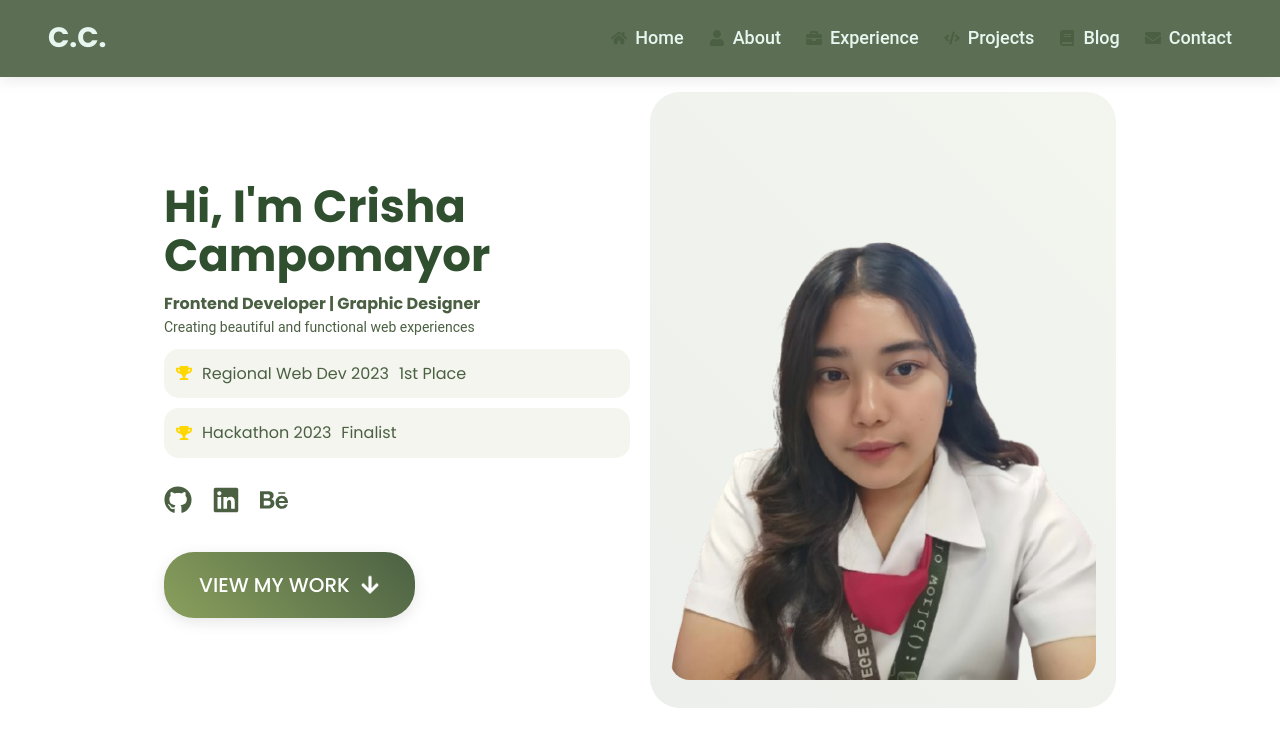
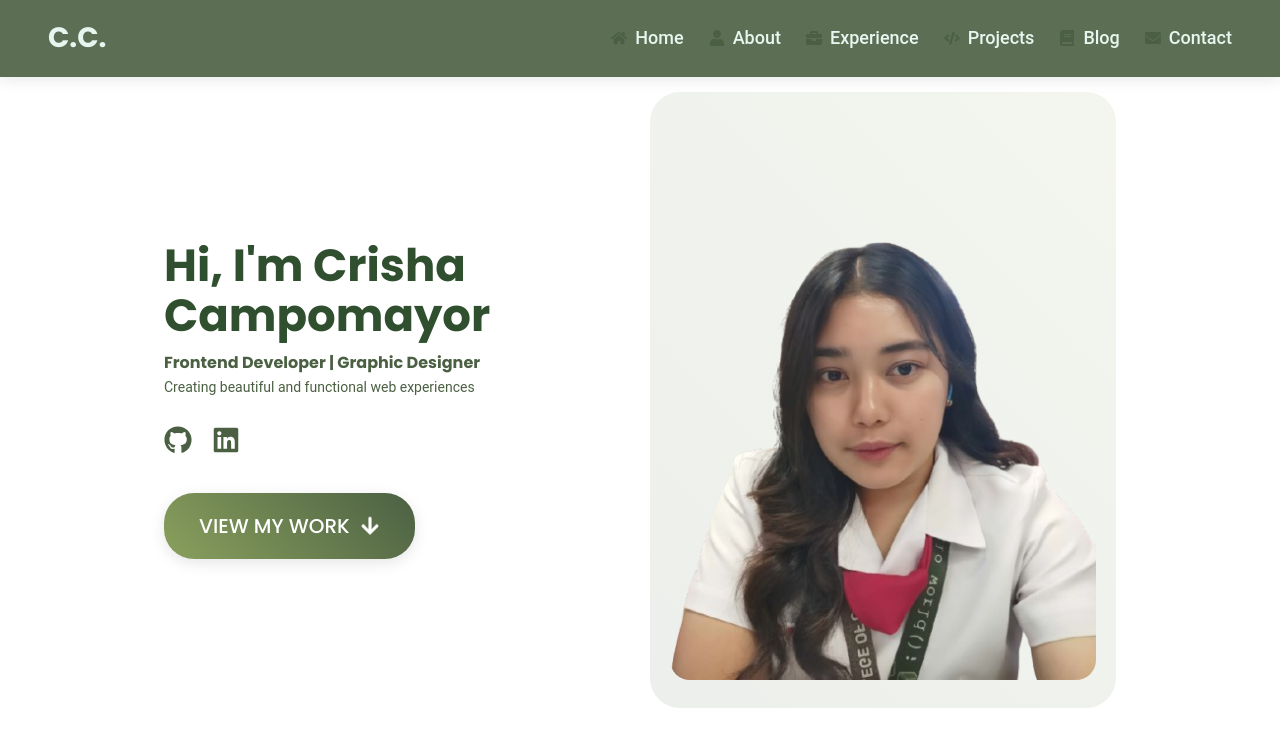
Before and after one commit to Iszha/portfolio-react, a React (Vite) app: page / in a window 1280 px wide. Shown: the top 746 px of the page. Built offline with nearby package versions, Linux system fonts and the light colour scheme.

Commit message:
last update

```diff
--- a/src/components/Hero.jsx
+++ b/src/components/Hero.jsx
@@ -5,8 +5,6 @@ import { motion } from "framer-motion";
 
 const Hero = () => {
   const recentContests = [
-    { title: "Regional Web Dev 2023", position: "1st Place" },
-    { title: "Hackathon 2023", position: "Finalist" }
   ];
 
   return (
@@ -60,9 +58,8 @@ const Hero = () => {
         </motion.div>
 
         <div className="social-links">
-          <motion.a whileHover={{ scale: 1.2 }} href="https://github.com" target="_blank"><FaGithub /></motion.a>
-          <motion.a whileHover={{ scale: 1.2 }} href="https://linkedin.com" target="_blank"><FaLinkedin /></motion.a>
-          <motion.a whileHover={{ scale: 1.2 }} href="https://behance.net" target="_blank"><FaBehance /></motion.a>
+          <motion.a whileHover={{ scale: 1.2 }} href="https://github.com/Iszha" target="_blank"><FaGithub /></motion.a>
+          <motion.a whileHover={{ scale: 1.2 }} href="https://linkedin.com/in/crisha-campomayor-b87887359" target="_blank"><FaLinkedin /></motion.a>
         </div>
 
         <motion.button
```
